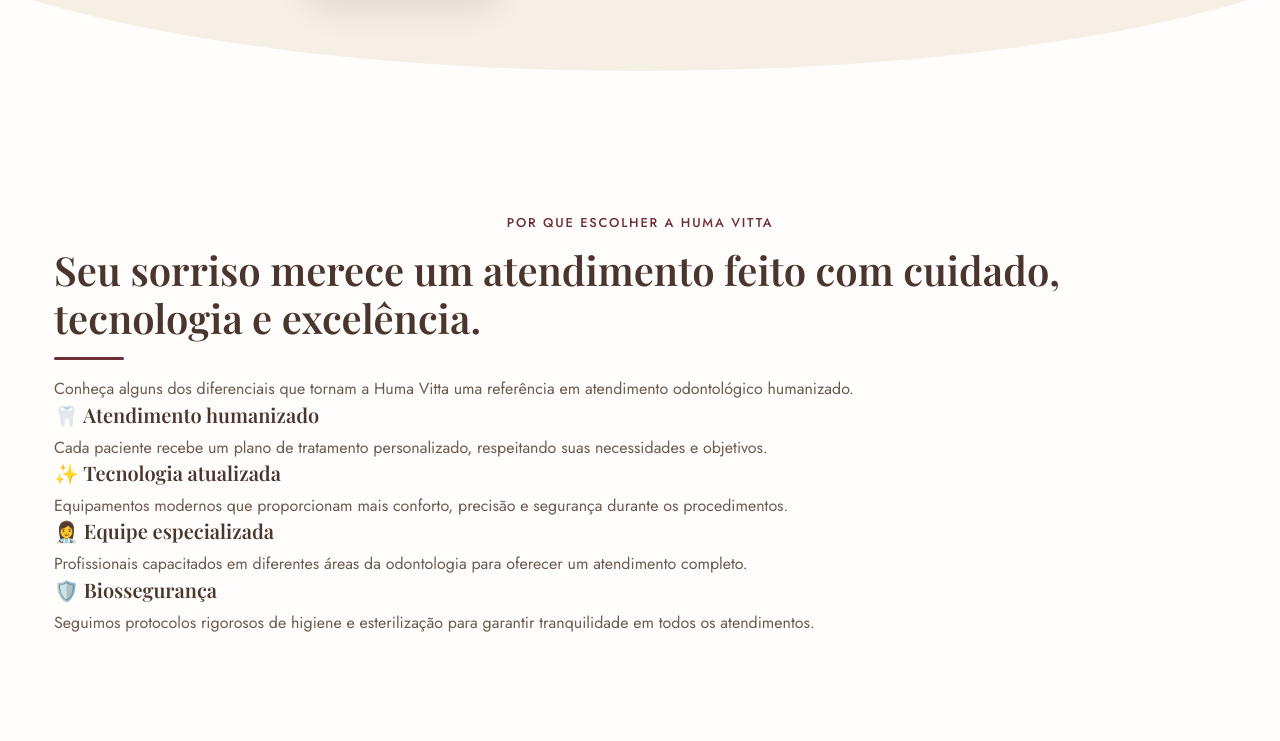
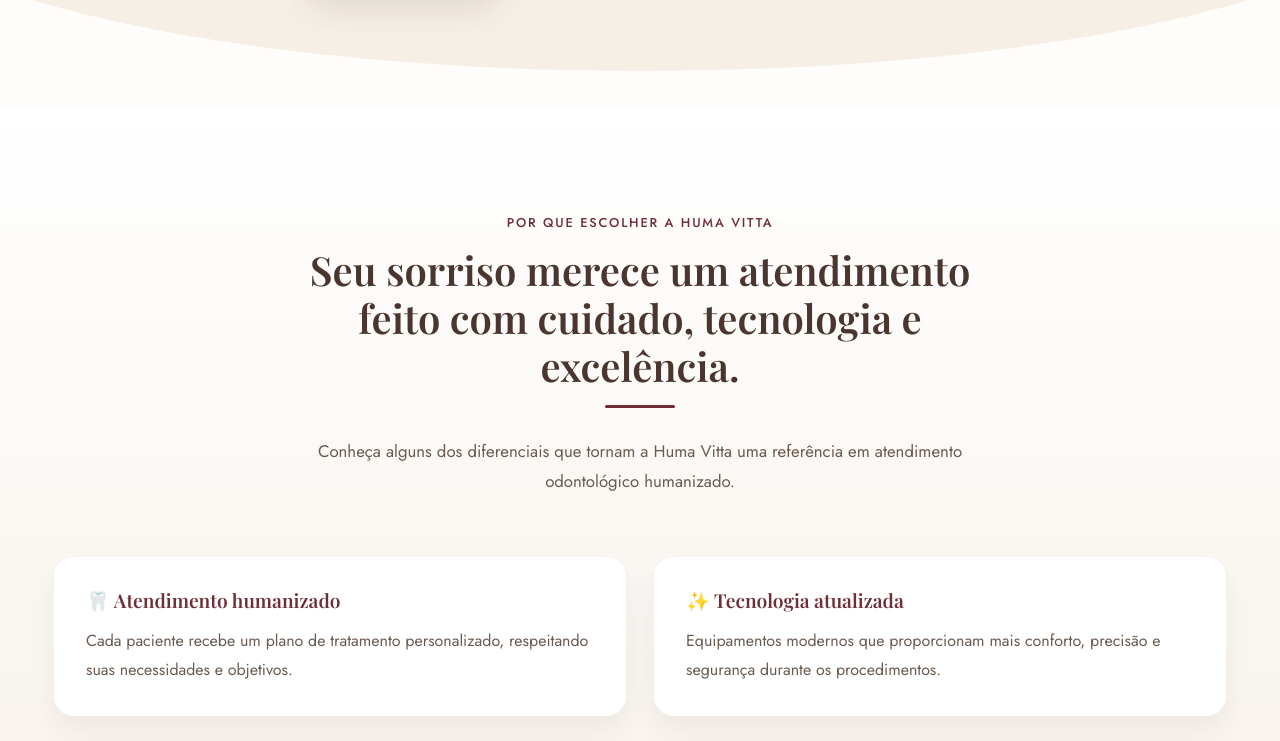
Before and after one commit to ys1sz/huma-vitta, a plain HTML site: page index.html in a window 1280 px wide. Shown: the part 723-1464 px from the top of the page. Drawn offline with nearby package versions, Linux system fonts and the light colour scheme; a web font is replaced by a local one.

Commit message:
style.css

```diff
--- a/style.css
+++ b/style.css
@@ -475,6 +475,102 @@
 }
 
 /* =========================================================
+   BENEFÍCIOS
+   ========================================================= */
+
+.section--benefits{
+
+background:linear-gradient(
+180deg,
+#fff 0%,
+var(--cor-bege) 100%
+);
+
+}
+
+.section-title-center{
+
+max-width:720px;
+
+margin:0 auto;
+
+text-align:center;
+
+}
+
+.section-title-center::after{
+
+left:50%;
+
+transform:translateX(-50%);
+
+}
+
+.section-subtitle{
+
+max-width:700px;
+
+margin:28px auto 60px;
+
+text-align:center;
+
+font-size:1.05rem;
+
+line-height:1.8;
+
+color:var(--cor-texto-suave);
+
+}
+
+.benefits{
+
+display:grid;
+
+grid-template-columns:repeat(2,1fr);
+
+gap:28px;
+
+}
+
+.benefit{
+
+background:white;
+
+padding:32px;
+
+border-radius:20px;
+
+box-shadow:0 12px 30px rgba(0,0,0,.06);
+
+transition:.35s;
+
+}
+
+.benefit:hover{
+
+transform:translateY(-8px);
+
+box-shadow:0 18px 40px rgba(0,0,0,.09);
+
+}
+
+.benefit h3{
+
+color:var(--cor-bordo);
+
+margin-bottom:15px;
+
+font-size:1.2rem;
+
+}
+
+.benefit p{
+
+line-height:1.8;
+
+}
+
+/* =========================================================
    Cards de especialidades
    ========================================================= */
 .cards {
@@ -715,7 +811,13 @@
 /* =========================================================
    Responsivo
    ========================================================= */
-@media (max-width: 860px) {
+@media (max-width: 860px) .benefits{
+
+grid-template-columns:1fr;
+
+}
+
+{
   .split,
   .split--reverse {
     grid-template-columns: 1fr;
```
